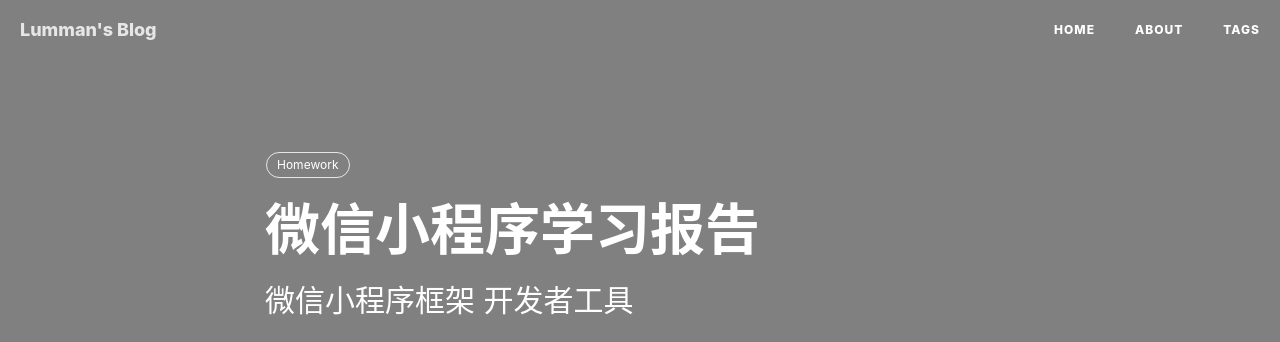
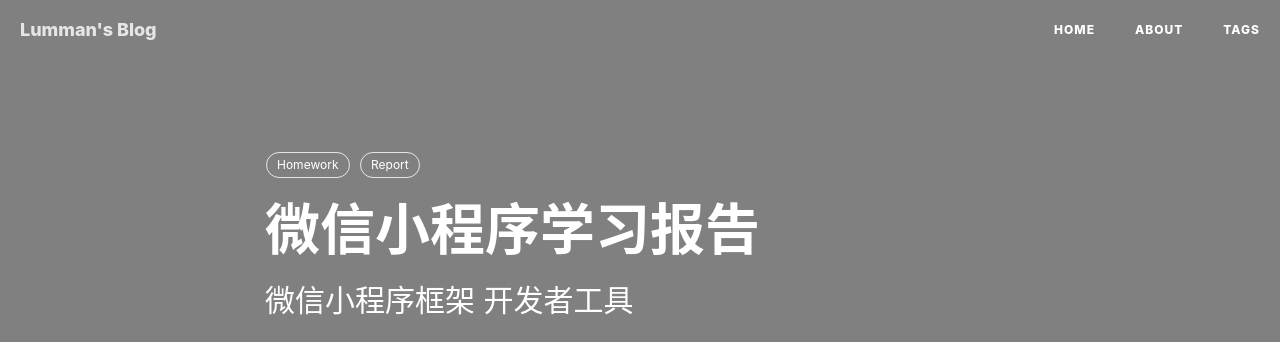
Before and after one commit to wulinman/wulinman.github.io, a Jekyll site: the page built from _posts/2018-04-13-微信小程序学习报告.md, in a window 1280 px wide and 900 px high. Shown: the top 342 px of the window. Built offline with Jekyll 4.4.1, drawn with Linux system fonts in a browser that asks for light colours; nearby versions of some CDN libraries; comment, search, counter and statistics services are not loaded.

Commit message:
add post

```diff
--- a/_posts/2018-04-13-微信小程序学习报告.md
+++ b/_posts/2018-04-13-微信小程序学习报告.md
@@ -10,6 +10,7 @@
 published:    true
 tags:
     - Homework
+    - Report
 ---
 
 由于我在团队项目当中负责的是客户端前端开发，即微信小程序的开发。因此自学了一些微信小程序的相关知识，并写下这篇**技术学习报告**，同时它也是一篇**工具使用方法**，因为我们在开发小程序的过程中使用到了 **开发者工具**。
```
